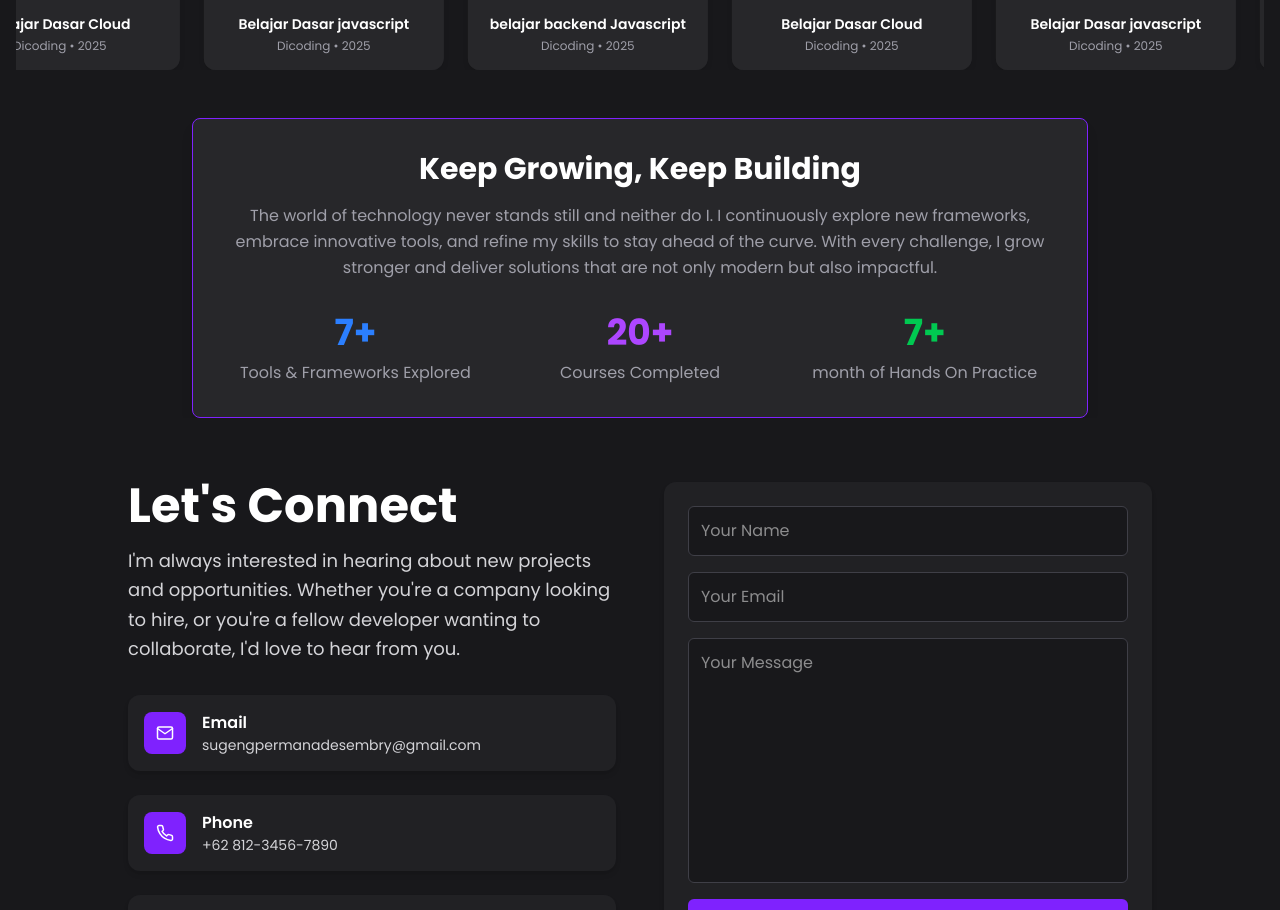
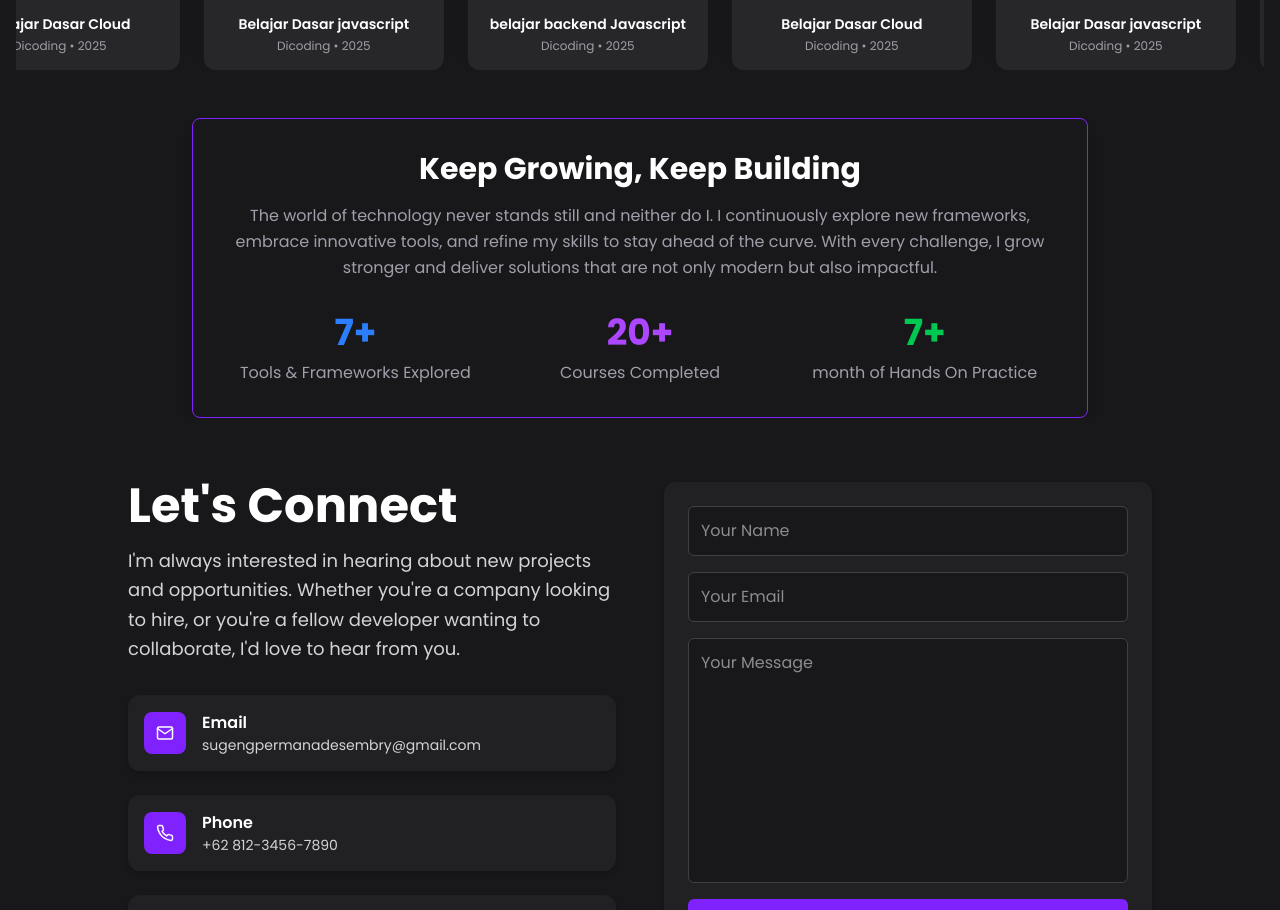
Before and after one commit to SugengPermana/Portofolio_SugengPermana, a React (Vite) app: page / in a window 1280 px wide. Shown: the part 4436-5346 px from the top of the page. Built offline with nearby package versions, Linux system fonts and the light colour scheme.

Commit message:
revisi achievemnt

```diff
--- a/src/components/achievements.jsx
+++ b/src/components/achievements.jsx
@@ -47,7 +47,7 @@ const Achievements = () => {
       </div>
 
       {/* Box Deskripsi */}
-      <div className="mt-12 bg-zinc-800 rounded-lg p-8 text-center shadow-lg mx-auto max-w-4xl border border-violet-600">
+      <div className="mt-12 from-slate-900 via-zinc-900 to-slate-900 text-zinc-300 rounded-lg p-8 text-center shadow-lg mx-auto max-w-4xl border border-violet-600">
         <h3 className="text-3xl font-bold text-white mb-4">
           Keep Growing, Keep Building
         </h3>
```
